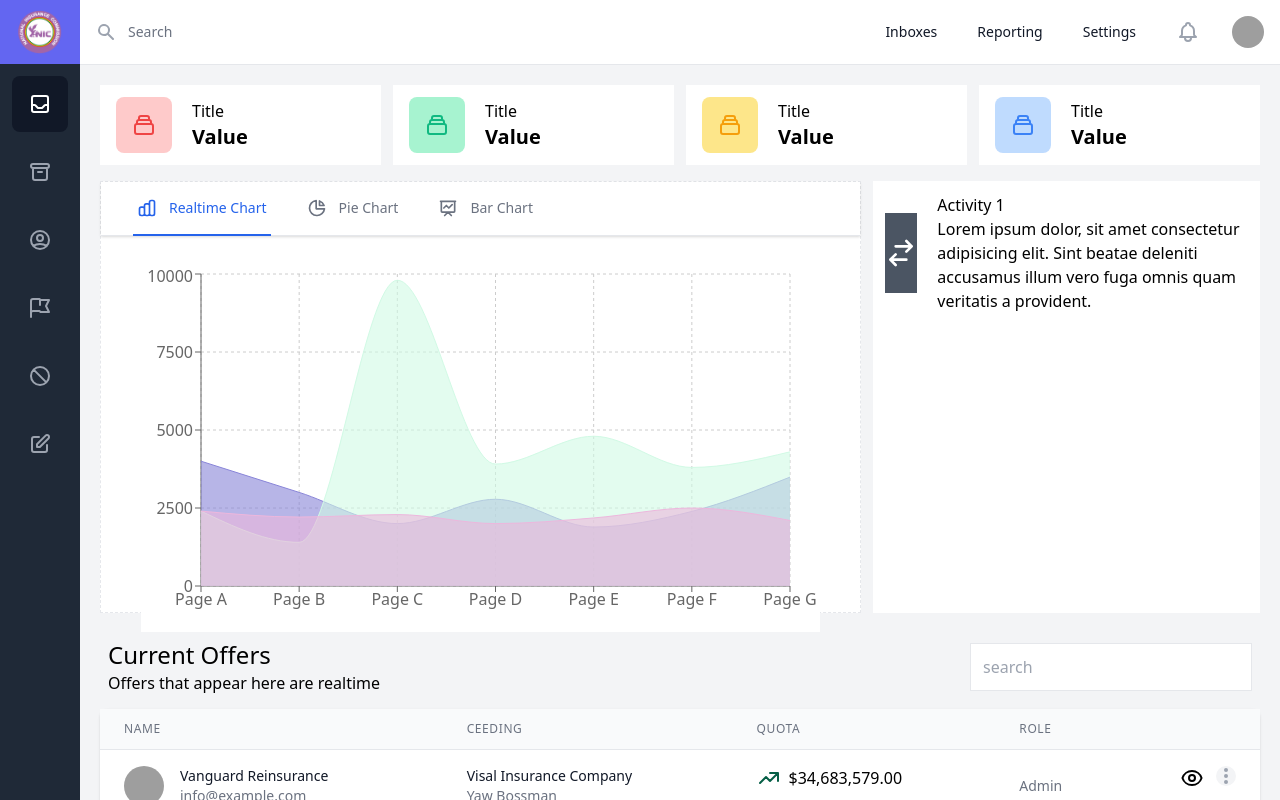
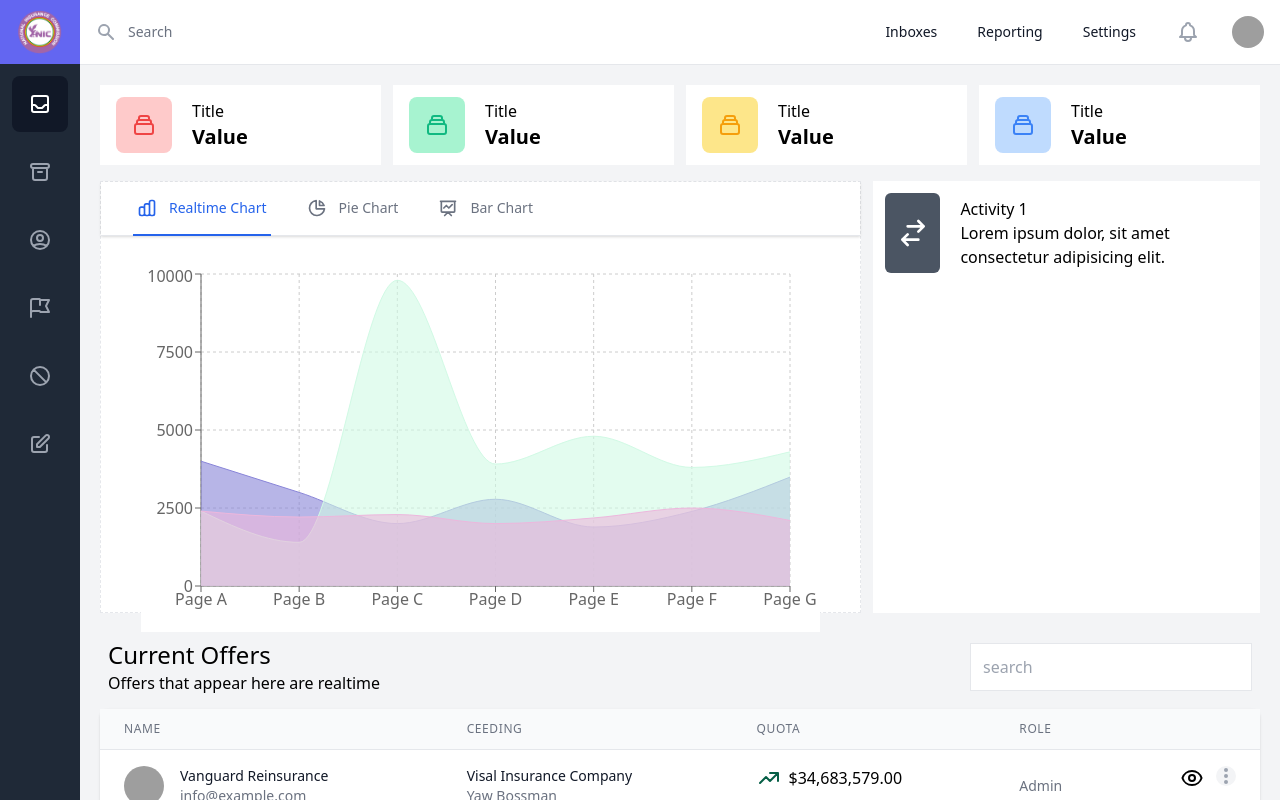
Before and after one commit to Khoby-790/template-nic, a React (Create React App) app: page / in a window 1280 px wide. Built offline with nearby package versions, Linux system fonts and the light colour scheme; grey boxes are pictures that could not be loaded.

Commit message:
--- Auto-Git Commit ---

```diff
--- a/src/pages/Dashboard/Dashboard.tsx
+++ b/src/pages/Dashboard/Dashboard.tsx
@@ -68,15 +68,15 @@ const Dashboard = (props: Props) => {
                 </div>
                 <div className="w-1/3">
                     <div className="bg-white px-3 pt-3 h-full">
-                        <div className="flex items-center flex-row">
-                            <div className="w-20 bg-gray-600 text-white h-20 flex items-center justify-center">
+                        <div className="flex items-center justify-center flex-row">
+                            <div className="w-20 bg-gray-600 rounded-md text-white h-20 flex items-center justify-center">
                                 <svg className="h-8 w-8" xmlns="http://www.w3.org/2000/svg" fill="none" viewBox="0 0 24 24" stroke="currentColor">
                                     <path strokeLinecap="round" strokeLinejoin="round" strokeWidth={2} d="M8 7h12m0 0l-4-4m4 4l-4 4m0 6H4m0 0l4 4m-4-4l4-4" />
                                 </svg>
                             </div>
                             <div className="flex ml-5 flex-col">
                                 <span>Activity 1</span>
-                                <span>Lorem ipsum dolor, sit amet consectetur adipisicing elit. Sint beatae deleniti accusamus illum vero fuga omnis quam veritatis a provident.</span>
+                                <span>Lorem ipsum dolor, sit amet consectetur adipisicing elit.</span>
                             </div>
                         </div>
                     </div>
```
